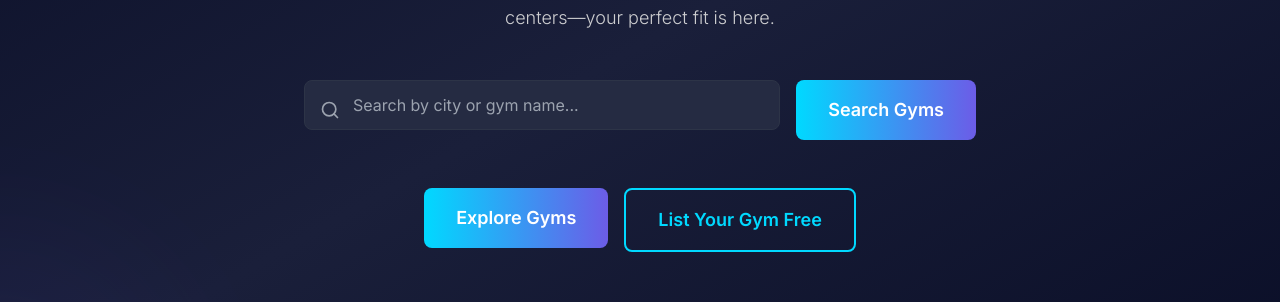
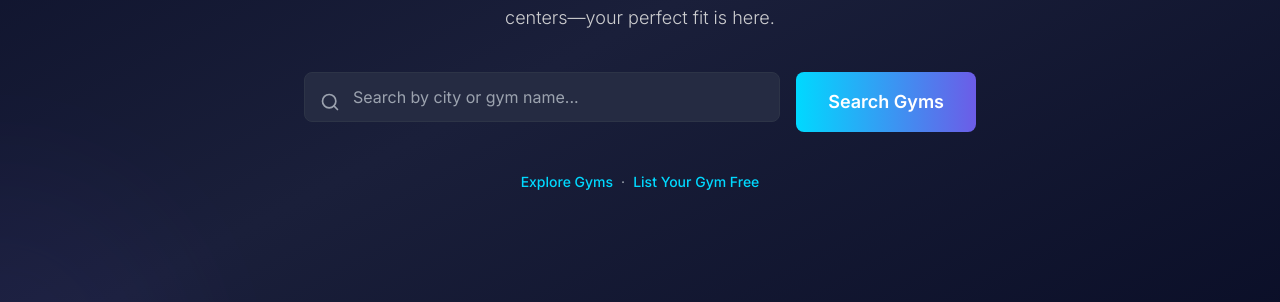
Before and after one commit to timomoebes/gymnearmecyprus-openclawd, a Next.js app: page / in a window 1280 px wide. Shown: the part 480-782 px from the top of the page. Built offline with nearby package versions, Linux system fonts and the light colour scheme; no server answers; the database is empty.

Commit message:
Update home hero and search bar components to use new link format and improve styling

```diff
--- a/components/home/HomeHero.tsx
+++ b/components/home/HomeHero.tsx
@@ -2,7 +2,6 @@
 
 import React from 'react';
 import Link from 'next/link';
-import { Button } from '@/components/shared/Button';
 import { SearchBar } from '@/components/home/SearchBar';
 import { useLocale } from '@/components/providers/LocaleProvider';
 import type { Gym } from '@/lib/types';
@@ -39,22 +38,25 @@ export function HomeHero({ gyms, cities }: HomeHeroProps) {
             {dynamicSubtitle}
           </p>
 
-          <div className="pt-4">
+          <div className="pt-2">
             <SearchBar gyms={gyms} cities={cities} />
           </div>
 
-          <div className="flex flex-col sm:flex-row gap-4 justify-center pt-4">
-            <Link href="/cities">
-              <Button variant="primary" size="lg" className="px-8 font-semibold">
-                {t('hero.exploreGyms')}
-              </Button>
+          <p className="text-text-muted text-sm pt-2 pb-2">
+            <Link
+              href="/cities"
+              className="text-primary-blue hover:text-primary-blue-light transition-colors font-medium hover:underline underline-offset-2"
+            >
+              {t('hero.exploreGyms')}
             </Link>
-            <Link href="/add-gym">
-              <Button variant="outline" size="lg" className="px-8 font-semibold">
-                {t('hero.listYourGymFree')}
-              </Button>
+            <span className="mx-2" aria-hidden>·</span>
+            <Link
+              href="/add-gym"
+              className="text-primary-blue hover:text-primary-blue-light transition-colors font-medium hover:underline underline-offset-2"
+            >
+              {t('hero.listYourGymFree')}
             </Link>
-          </div>
+          </p>
         </div>
       </div>
     </section>
--- a/components/home/SearchBar.tsx
+++ b/components/home/SearchBar.tsx
@@ -80,7 +80,7 @@ export const SearchBar: React.FC<SearchBarProps> = ({ gyms, cities }) => {
   };
 
   return (
-    <form onSubmit={handleSearch} className="max-w-2xl mx-auto mb-8">
+    <form onSubmit={handleSearch} className="max-w-2xl mx-auto mb-2">
       <div className="flex flex-col sm:flex-row gap-4">
         <div className="flex-1 relative">
           <Search className="absolute left-4 top-1/2 transform -translate-y-1/2 text-text-muted w-5 h-5" />
```
